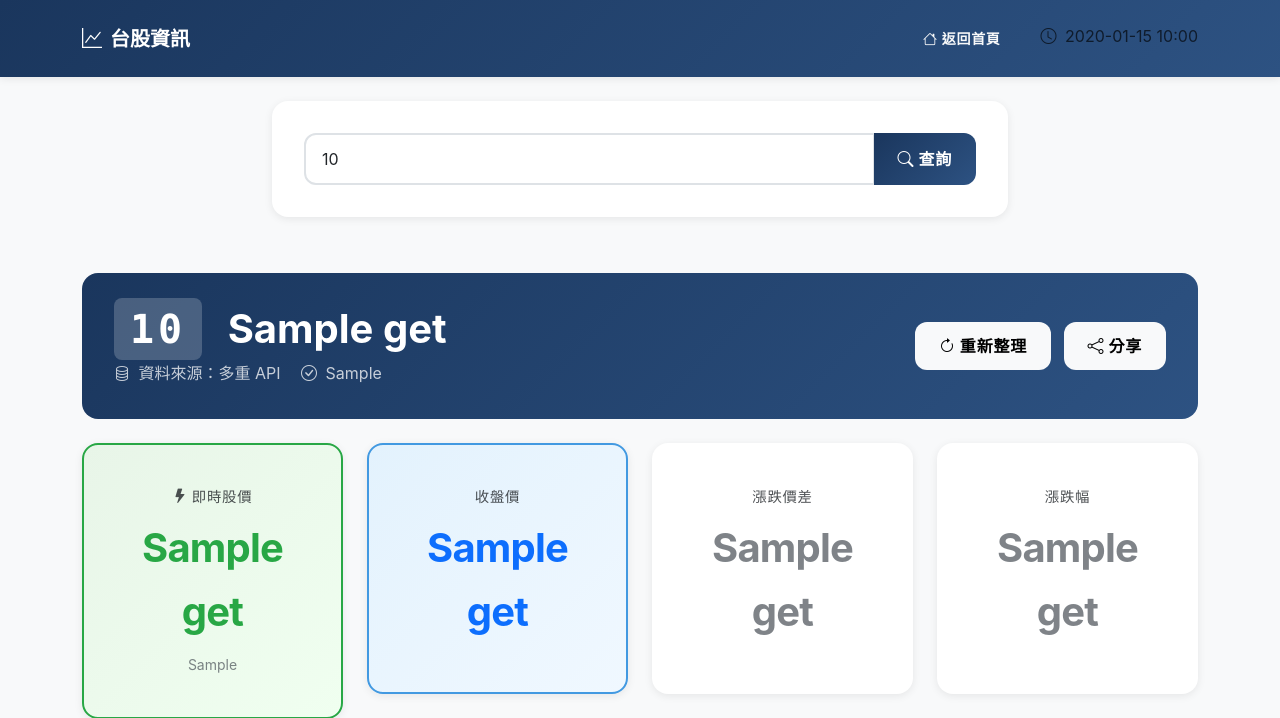
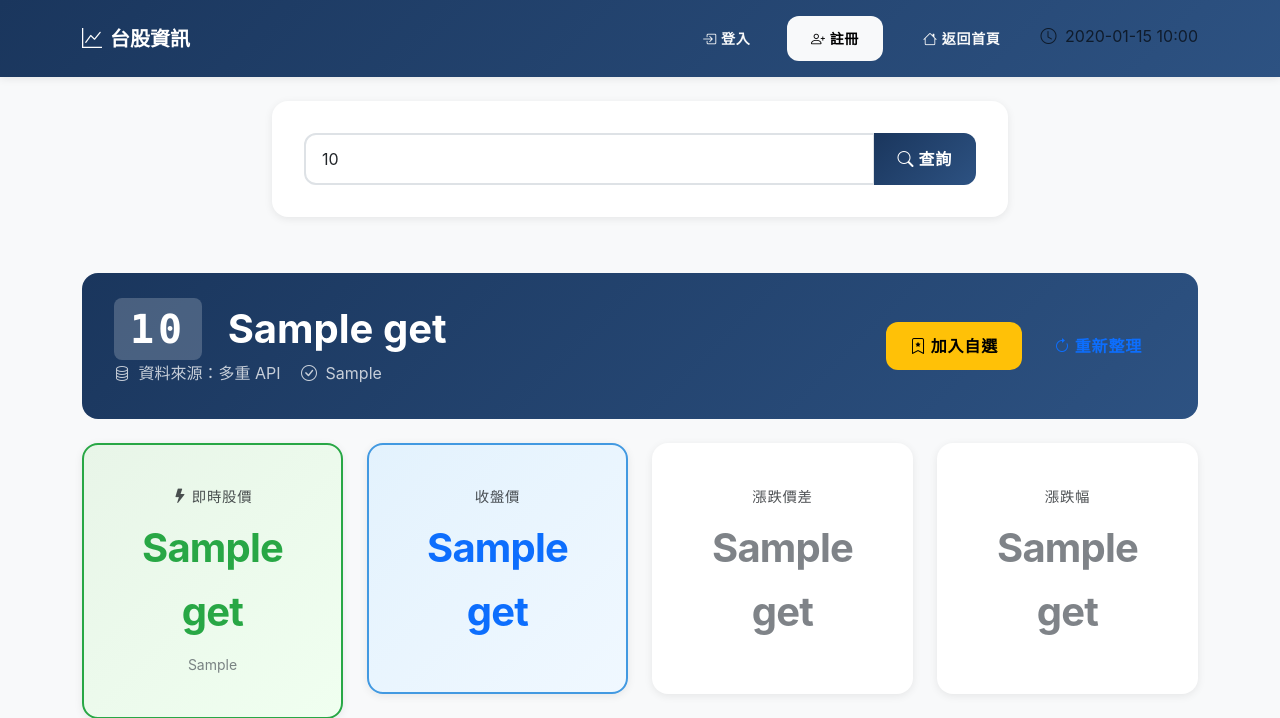
Before and after one commit to iamhenryhuang/financial_web, a Flask app: template templates/stock.html in a window 1280 px wide. Shown: the top 718 px of the page. Run offline with Flask 3, Linux system fonts and the light colour scheme; the template is opened without the code that fills it: most values are stand-ins (such as "Sample title", 1, 10 or a date in 2020).

Commit message:
Update stock.html

```diff
--- a/templates/stock.html
+++ b/templates/stock.html
@@ -27,6 +27,42 @@
                 <i class="bi bi-graph-up me-2"></i>台股資訊
             </a>
             <div class="navbar-nav ms-auto">
+                {% if current_user.is_authenticated %}
+                <div class="dropdown me-3">
+                    <a class="btn btn-outline-light btn-sm dropdown-toggle" href="#" role="button" data-bs-toggle="dropdown">
+                        <i class="bi bi-person-circle me-1"></i>{{ current_user.username }}
+                        {% if current_user.is_vip() %}
+                        <span class="badge bg-warning text-dark ms-1">VIP</span>
+                        {% elif current_user.is_premium() %}
+                        <span class="badge bg-primary ms-1">會員</span>
+                        {% endif %}
+                    </a>
+                    <ul class="dropdown-menu">
+                        <li><a class="dropdown-item" href="{{ url_for('dashboard') }}">
+                            <i class="bi bi-speedometer2 me-2"></i>控制台
+                        </a></li>
+                        <li><a class="dropdown-item" href="{{ url_for('watchlist') }}">
+                            <i class="bi bi-bookmark-star me-2"></i>自選股
+                        </a></li>
+                        <li><a class="dropdown-item" href="{{ url_for('profile') }}">
+                            <i class="bi bi-person me-2"></i>個人資料
+                        </a></li>
+                        <li><hr class="dropdown-divider"></li>
+                        <li><a class="dropdown-item" href="{{ url_for('logout') }}">
+                            <i class="bi bi-box-arrow-right me-2"></i>登出
+                        </a></li>
+                    </ul>
+                </div>
+                {% else %}
+                <div class="me-3">
+                    <a href="{{ url_for('login') }}" class="btn btn-outline-light btn-sm me-2">
+                        <i class="bi bi-box-arrow-in-right me-1"></i>登入
+                    </a>
+                    <a href="{{ url_for('register') }}" class="btn btn-light btn-sm">
+                        <i class="bi bi-person-plus me-1"></i>註冊
+                    </a>
+                </div>
+                {% endif %}
                 <a href="{{ url_for('home') }}" class="btn btn-outline-light btn-sm me-3">
                     <i class="bi bi-house me-1"></i>返回首頁
                 </a>
@@ -102,12 +138,29 @@
                     </p>
                 </div>
                 <div class="col-md-4 text-md-end">
-                    <button class="btn btn-light me-2" onclick="refreshStock()">
-                        <i class="bi bi-arrow-clockwise me-1"></i>重新整理
-                    </button>
-                    <button class="btn btn-light" onclick="shareStock()">
-                        <i class="bi bi-share me-1"></i>分享
-                    </button>
+                    <div class="d-flex justify-content-end align-items-center gap-2">
+                        {% if current_user.is_authenticated %}
+                        {% if in_watchlist %}
+                        <span class="text-success d-flex align-items-center">
+                            <i class="bi bi-bookmark-star-fill me-1"></i>已在自選股
+                        </span>
+                        {% else %}
+                        <form method="POST" action="{{ url_for('add_to_watchlist') }}" class="d-inline">
+                            <input type="hidden" name="stock_code" value="{{ stock_code }}">
+                            <button type="submit" class="btn btn-warning">
+                                <i class="bi bi-bookmark-star me-1"></i>加入自選
+                            </button>
+                        </form>
+                        {% endif %}
+                        {% else %}
+                        <a href="{{ url_for('login') }}" class="btn btn-warning" title="登入後可使用自選股功能">
+                            <i class="bi bi-bookmark-star me-1"></i>加入自選
+                        </a>
+                        {% endif %}
+                        <button class="btn btn-outline-primary" onclick="refreshStock()">
+                            <i class="bi bi-arrow-clockwise me-1"></i>重新整理
+                        </button>
+                    </div>
                 </div>
             </div>
         </div>
@@ -295,23 +348,7 @@
             }
         }
 
-        function shareStock() {
-            const stockCode = '{{ stock_code }}';
-            const stockName = '{{ stock_info.get("股票名稱", "") if stock_info else "" }}';
-            const url = window.location.href;
 
-            if (navigator.share) {
-                navigator.share({
-                    title: `${stockCode} ${stockName} | 台股資訊`,
-                    text: `查看 ${stockCode} ${stockName} 的即時股價資訊`,
-                    url: url
-                });
-            } else {
-                navigator.clipboard.writeText(url).then(() => {
-                    alert('連結已複製到剪貼簿！');
-                });
-            }
-        }
     </script>
 </body>
 </html>
```
